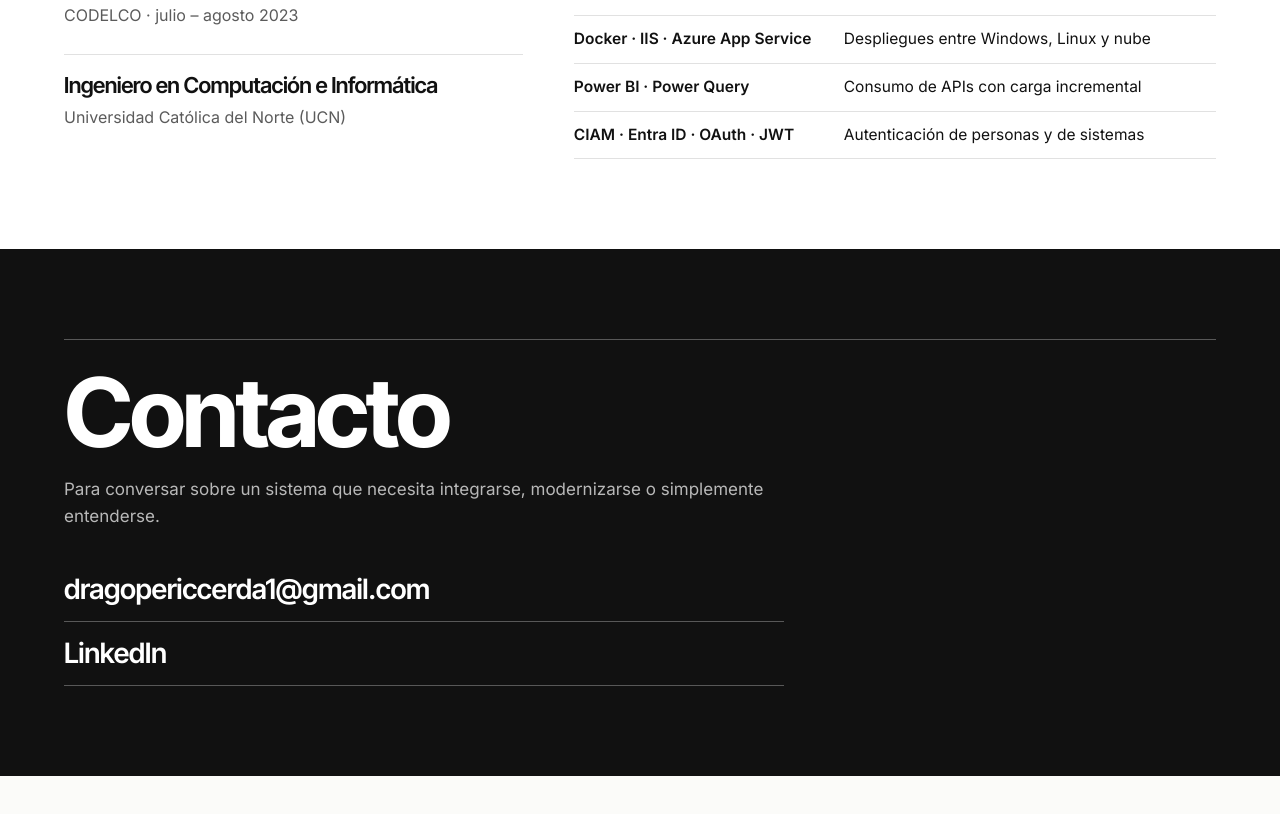
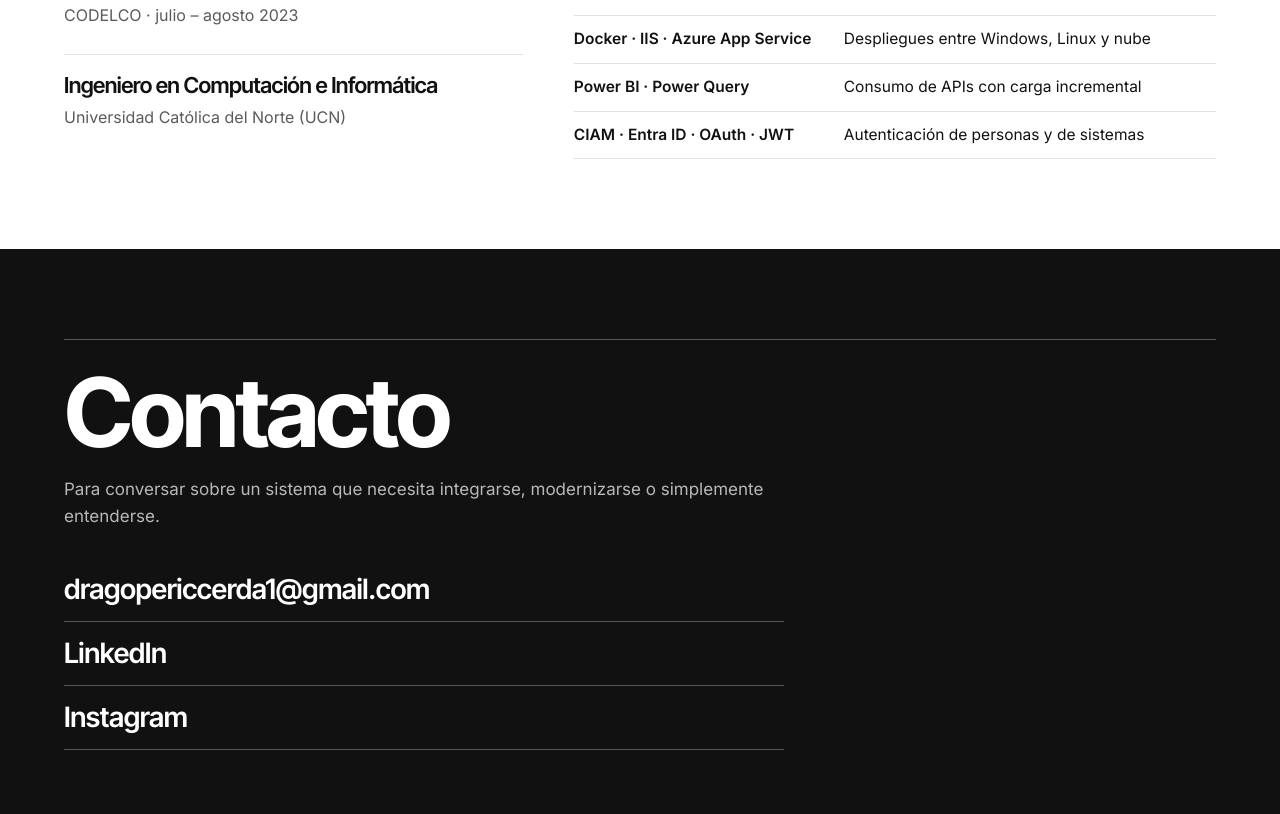
Before and after one commit to Drago286/Drago286.github.io, a plain HTML site: page index.html in a window 1280 px wide. Shown: the part 9440-10254 px from the top of the page. Before the commit the page ends 10216 px from the top, so only its background shows below. Drawn offline with Linux system fonts and the light colour scheme.

Commit message:
Add files via upload

```diff
--- a/index.html
+++ b/index.html
@@ -611,7 +611,8 @@ body{background:light-dark(#fbfbf9,#0e0e0e)}
 /* Enlaces de contacto: completar solo con enlaces confirmados. Los vacíos se muestran como pendientes. */
 const CONTACT=[
   {label:"dragopericcerda1@gmail.com",href:"mailto:dragopericcerda1@gmail.com"},
-  {label:"LinkedIn",href:"https://www.linkedin.com/in/drago-peric-cerda-266590238/"}
+  {label:"LinkedIn",href:"https://www.linkedin.com/in/drago-peric-cerda-266590238/"},
+  {label:"Instagram",href:"https://www.instagram.com/dragoperic/"}
 ];
 
 /* Pasos de aparición para las escenas: .sN aparece en el N % del ciclo y se oculta al final */
```
